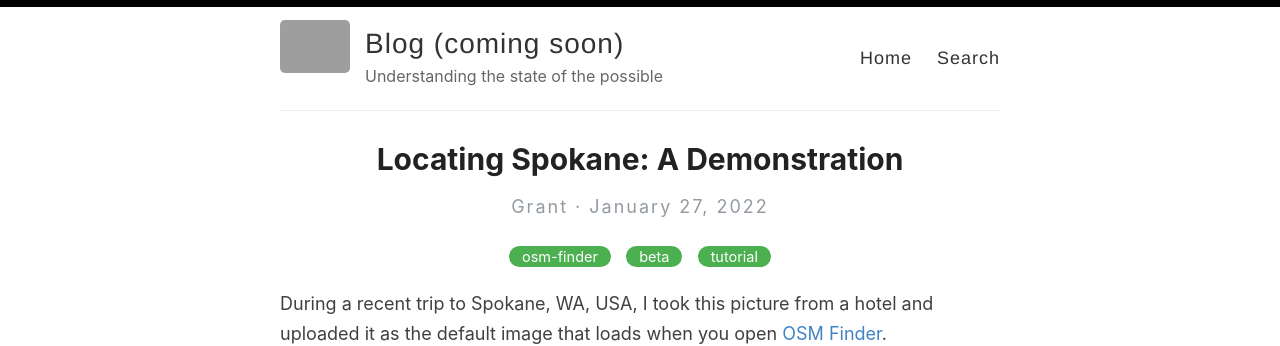
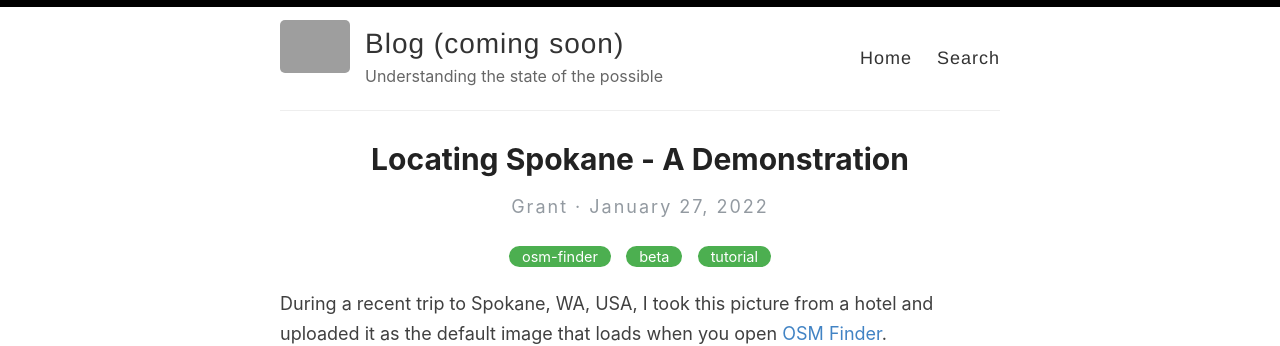
Before and after one commit to Xetnus/blog, a Jekyll site: the page built from _posts/2022-01-27-locating-spokane-a-demonstration.md, in a window 1280 px wide, cut to the strip 0-346 px from the top of the page. Built offline with Jekyll 4.4.1, drawn with Linux system fonts in a browser that asks for light colours; grey boxes are pictures that could not be loaded.

```diff
--- a/_posts/2022-01-27-locating-spokane-a-demonstration.md
+++ b/_posts/2022-01-27-locating-spokane-a-demonstration.md
@@ -1,6 +1,6 @@
 ---
 layout: post
-title: "Locating Spokane: A Demonstration"
+title: Locating Spokane - A Demonstration
 categories: [osm-finder, beta, tutorial]
 ---
 
```
